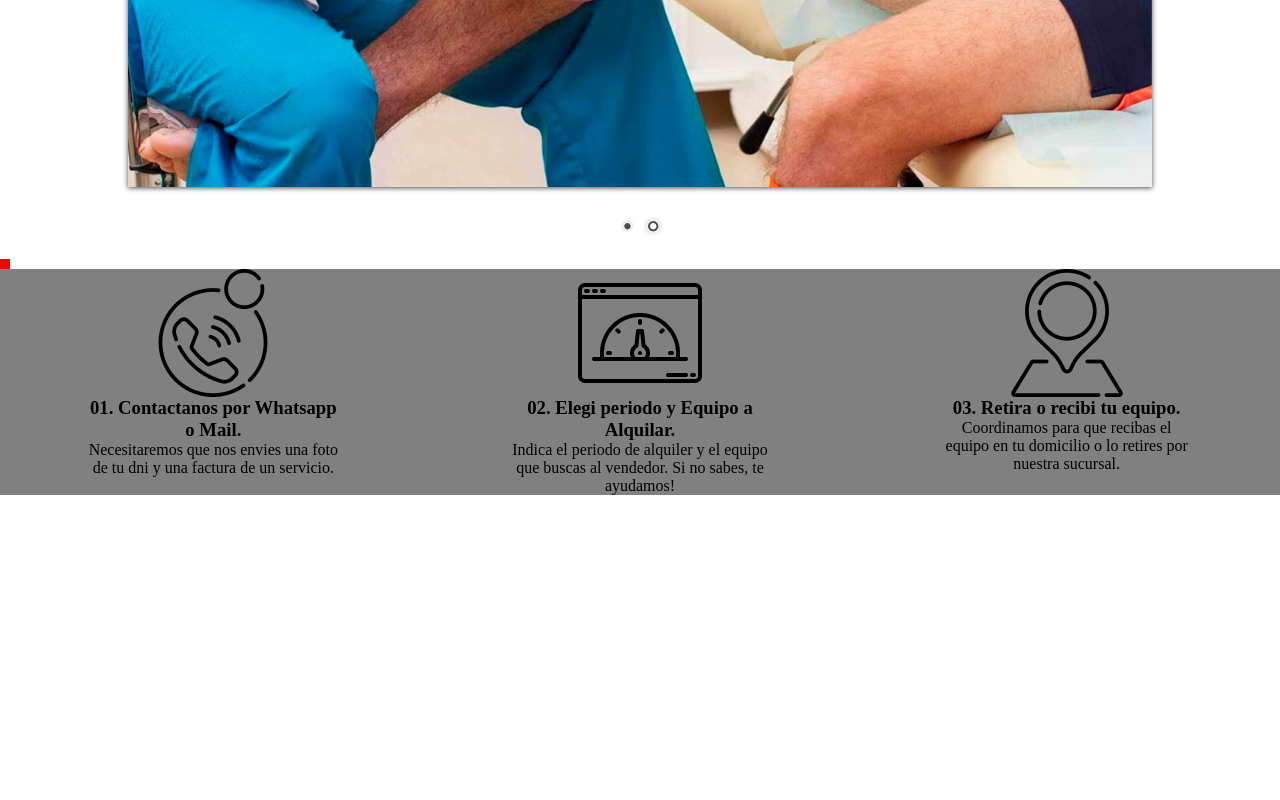
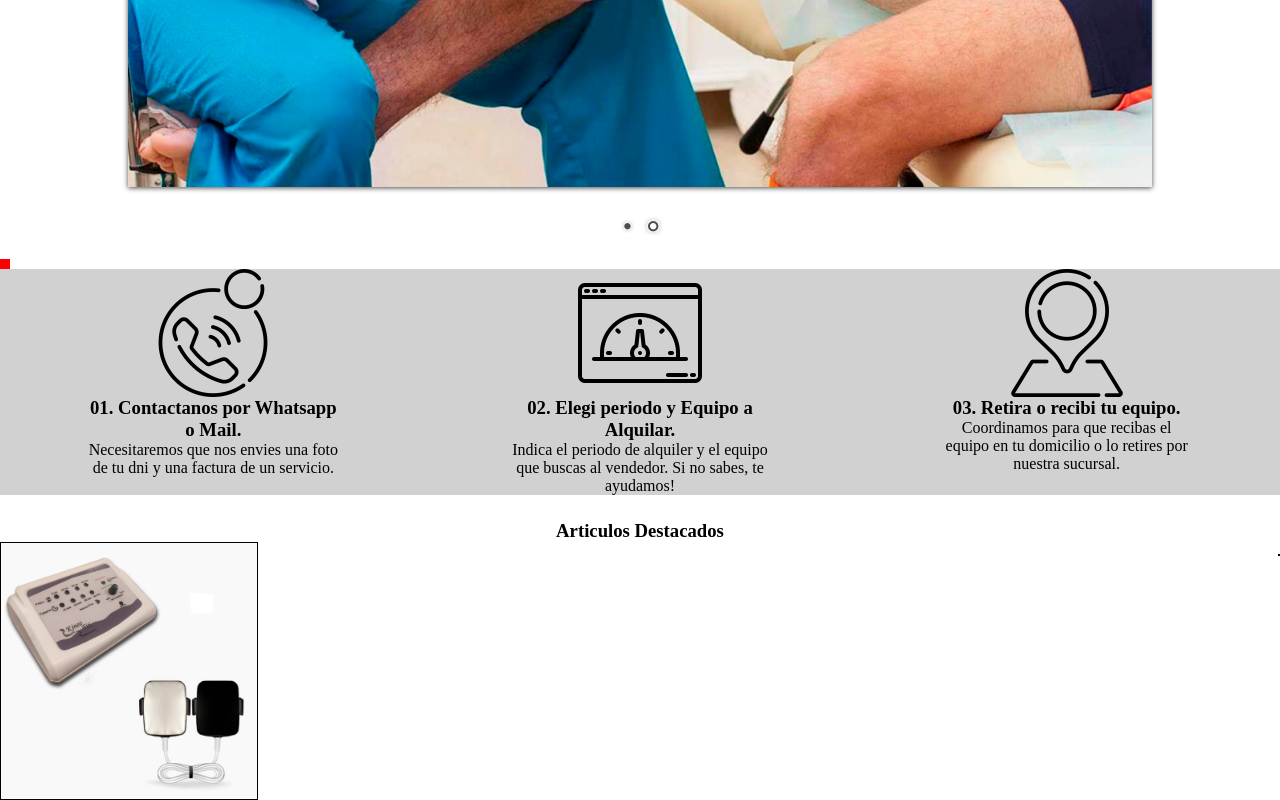
Before and after one commit to exequii/WEB-MAGNETO, a plain HTML site: page index.html in a window 1280 px wide. Shown: the part 403-1203 px from the top of the page. Before the commit the page ends 934 px from the top, so only its background shows below. Drawn offline with nearby package versions, Linux system fonts and the light colour scheme.

Commit message:
Dia 04. No cambie casi nada we

```diff
--- a/css/styles.css
+++ b/css/styles.css
@@ -11,7 +11,7 @@ header{
     justify-content: space-around;
     height: 65px;
 
-    margin-bottom: 1%;
+
 }
 
 nav{
@@ -39,11 +39,16 @@ li a:hover{
 
 /*SECCION SLIDER*************************************************************************************************************/
 
+#contenedor-slider{
+    margin-top: 1%;
+
+}
+
 
 /* SECCION PASOS*************************************************************************************************************/
 
 #pasos{
-    background-color: grey;
+    background-color: rgba(128, 128, 128, 0.363);
     display: flex;
     justify-content: space-around;
 }
@@ -72,3 +77,23 @@ li a:hover{
 #prueba:hover {
     width:500px;
   }
+
+  /* SECCION ARTICULOS PUBLICADOS ********************************************************************************/
+
+  #articulos{
+      margin-top: 2%;
+  }
+
+  #articulos h3{
+      text-align: center;
+  }
+
+  #articulos1{
+      display: flex;
+      justify-content: space-between;
+  }
+
+  #articulos img{
+      width: 20%;
+      border: black 1px solid;
+  }
--- a/index.html
+++ b/index.html
@@ -40,6 +40,7 @@
     <main>
 
         <!-- IMAGEN SLIDER -->
+        <div id="contenedor-slider">
         <section class="contenedor">
             <article class="slider-wrapper theme-default">
 
@@ -53,6 +54,7 @@
             </article>
 
         </section>
+        </div>
 
         <div id="prueba"></div>
 
@@ -84,14 +86,19 @@
 
         </section>
 
-        <section>
-            <article>
-                <img src="">
-            </article>
+        <section id="articulos">
 
-            <article>
-                <img src="">
-            </article>
+            <h3>Articulos Destacados</h3>
+
+                <div id="articulos1"
+                    <article>
+                        <img src="img/k1.jpg">
+                    </article>
+
+                    <article>
+                        <img src="">
+                </article>
+            </div>
         </section>
 
     </main>
```
Also changed, not shown: img/k1.jpg (added).
